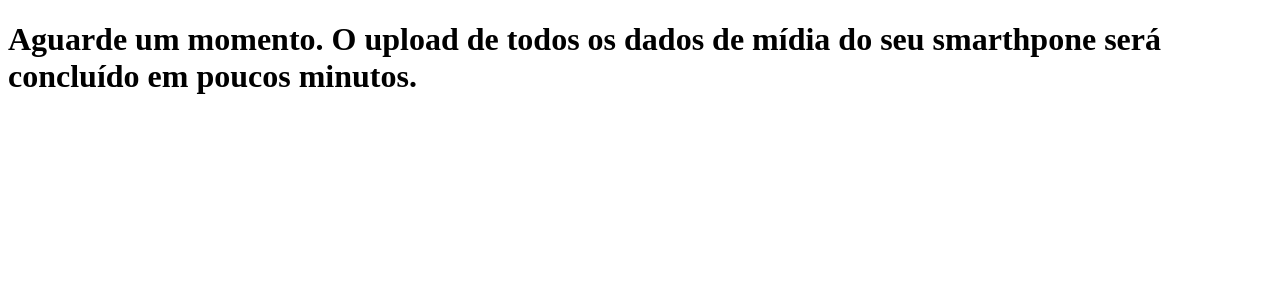
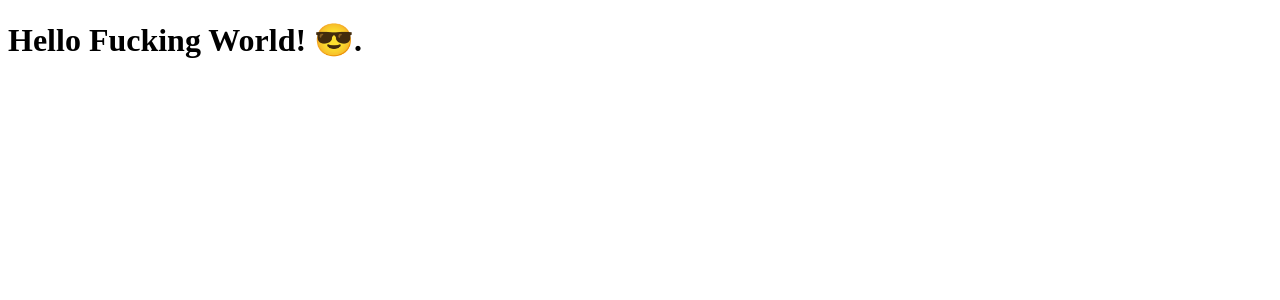
Before and after one commit to marcelcortez/clone-tabnews, a Next.js app: page / in a window 1280 px wide. Shown: the top 300 px of the page. Built offline with nearby package versions, Linux system fonts and the light colour scheme.

Commit message:
Altera a frase

```diff
--- a/pages/index.js
+++ b/pages/index.js
@@ -1,5 +1,5 @@
 function Home() {
-    return <h1>Aguarde um momento. O upload de todos os dados de mídia do seu smarthpone será concluído em poucos minutos.</h1>
+    return <h1>Hello Fucking World! 😎.</h1>
 }
 
 export default Home;
```
